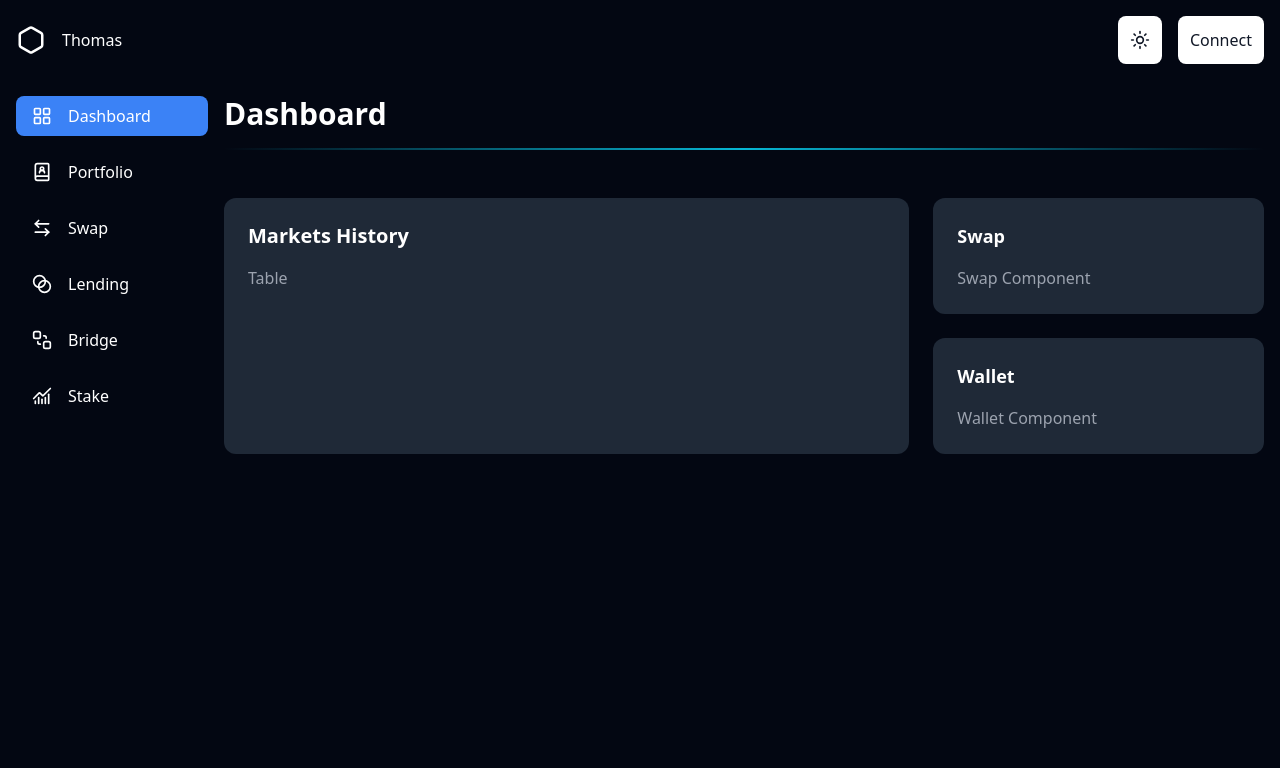
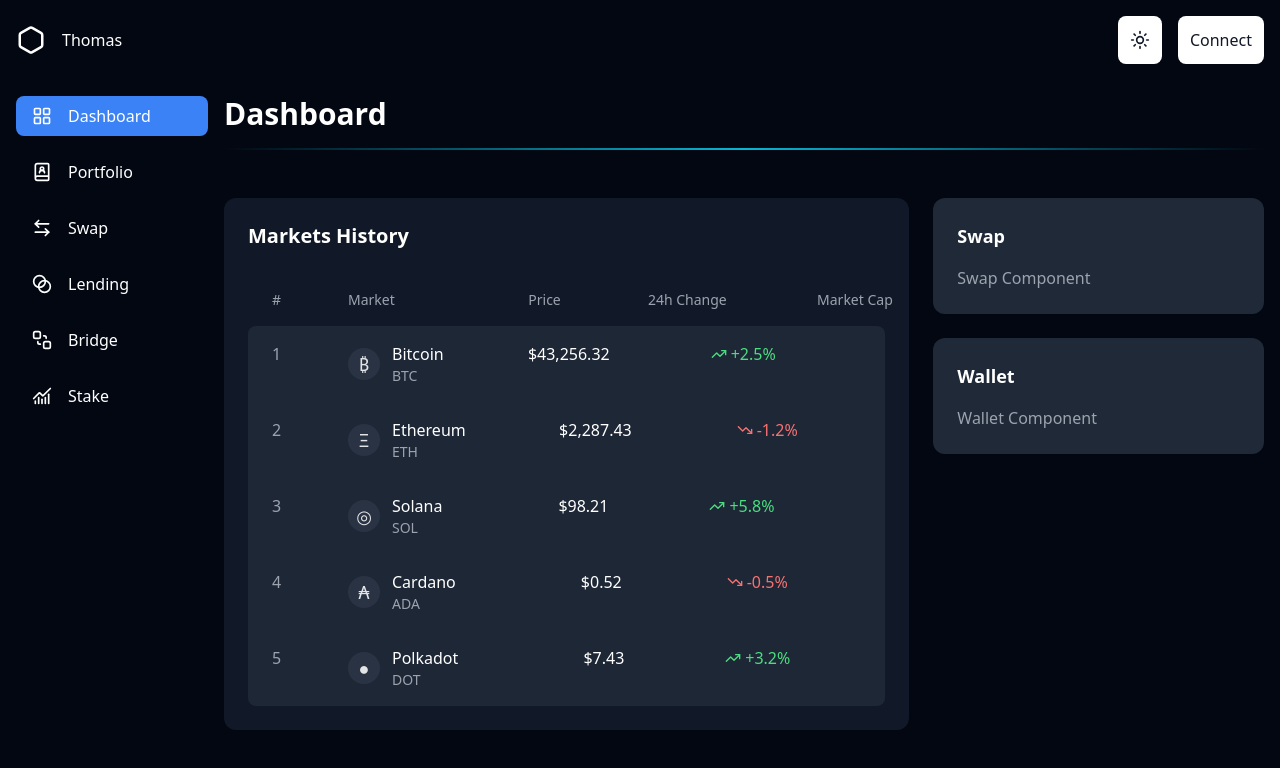
Before and after one commit to thomasalzonne/cryptoportfolio, a React (Vite) app in the folder frontend/: page /dashboard in a window 1280 px wide. Shown: the top 768 px of the page. Built offline with nearby package versions, Linux system fonts and the light colour scheme.

Commit message:
Add crypto table

```diff
--- /dev/null
+++ b/frontend/src/components/Table.tsx
@@ -0,0 +1,117 @@
+import { TrendingUp, TrendingDown } from 'lucide-react'
+
+interface CryptoData {
+  rank: number
+  name: string
+  symbol: string
+  price: string
+  change: number
+  marketCap: string
+  icon: string
+}
+
+export default function Table() {
+  const cryptos: CryptoData[] = [
+    { rank: 1, name: 'Bitcoin', symbol: 'BTC', price: '$43,256.32', change: 2.5, marketCap: '$850B', icon: '₿' },
+    { rank: 2, name: 'Ethereum', symbol: 'ETH', price: '$2,287.43', change: -1.2, marketCap: '$275B', icon: 'Ξ' },
+    { rank: 3, name: 'Solana', symbol: 'SOL', price: '$98.21', change: 5.8, marketCap: '$42B', icon: '◎' },
+    { rank: 4, name: 'Cardano', symbol: 'ADA', price: '$0.52', change: -0.5, marketCap: '$18B', icon: '₳' },
+    { rank: 5, name: 'Polkadot', symbol: 'DOT', price: '$7.43', change: 3.2, marketCap: '$9B', icon: '●' },
+  ]
+
+  return (
+    <div className="w-full">
+      <div className="hidden md:block">
+        <div className="grid grid-cols-[60px_1fr_150px_150px_150px] gap-4 py-4 px-6 text-sm font-medium text-gray-400">
+          <div>#</div>
+          <div>Market</div>
+          <div className="text-right">Price</div>
+          <div className="text-right">24h Change</div>
+          <div className="text-right">Market Cap</div>
+        </div>
+
+        <div className="bg-slate-400/10 rounded-lg overflow-hidden">
+          {cryptos.map((crypto, index) => (
+            <div
+              key={crypto.rank}
+              className={`grid grid-cols-[60px_1fr_150px_150px_150px] gap-4 py-4 px-6 hover:bg-white/5 transition-colors`}
+            >
+              <div className="text-gray-400">{crypto.rank}</div>
+
+              <div className="flex items-center gap-3">
+                <div className="w-8 h-8 rounded-full bg-gray-700/50 flex items-center justify-center text-lg flex-shrink-0">
+                  {crypto.icon}
+                </div>
+                <div>
+                  <div className="font-medium text-white">{crypto.name}</div>
+                  <div className="text-sm text-gray-400">{crypto.symbol}</div>
+                </div>
+              </div>
+
+              <div className="text-right font-medium text-white">
+                {crypto.price}
+              </div>
+
+              <div className="text-right">
+                <div className={`flex items-center justify-end gap-1 ${
+                  crypto.change >= 0 ? 'text-green-400' : 'text-red-400'
+                }`}>
+                  {crypto.change >= 0 ? <TrendingUp size={16} /> : <TrendingDown size={16} />}
+                  <span className="font-medium">{crypto.change >= 0 ? '+' : ''}{crypto.change}%</span>
+                </div>
+              </div>
+
+              <div className="text-right text-gray-400">
+                {crypto.marketCap}
+              </div>
+            </div>
+          ))}
+        </div>
+      </div>
+
+      <div className="md:hidden space-y-4">
+        {cryptos.map((crypto) => (
+          <div
+            key={crypto.rank}
+            className="bg-slate-400/25 rounded-lg p-4 hover:bg-white/5 transition-colors"
+          >
+            <div className="flex items-center justify-between mb-4">
+              <div className="flex items-center gap-3">
+                <div className="w-10 h-10 rounded-full bg-gray-700/50 flex items-center justify-center text-xl">
+                  {crypto.icon}
+                </div>
+                <div>
+                  <div className="font-medium text-white text-lg">{crypto.name}</div>
+                  <div className="text-sm text-gray-400">{crypto.symbol}</div>
+                </div>
+              </div>
+              <div className="text-sm text-gray-400">#{crypto.rank}</div>
+            </div>
+
+            <div className="space-y-3">
+              <div className="flex justify-between items-center">
+                <span className="text-gray-400 text-sm">Price</span>
+                <span className="font-medium text-white text-lg">{crypto.price}</span>
+              </div>
+
+              <div className="flex justify-between items-center">
+                <span className="text-gray-400 text-sm">24h Change</span>
+                <div className={`flex items-center gap-1 ${
+                  crypto.change >= 0 ? 'text-green-400' : 'text-red-400'
+                }`}>
+                  {crypto.change >= 0 ? <TrendingUp size={16} /> : <TrendingDown size={16} />}
+                  <span className="font-medium">{crypto.change >= 0 ? '+' : ''}{crypto.change}%</span>
+                </div>
+              </div>
+
+              <div className="flex justify-between items-center">
+                <span className="text-gray-400 text-sm">Market Cap</span>
+                <span className="text-gray-300">{crypto.marketCap}</span>
+              </div>
+            </div>
+          </div>
+        ))}
+      </div>
+    </div>
+  )
+}
--- a/frontend/src/pages/Dashboard.tsx
+++ b/frontend/src/pages/Dashboard.tsx
@@ -1,24 +1,25 @@
-import PageHeader from "../components/pages/Header";
-import PageLayout from "../components/pages/PageLayout";
+import PageHeader from '../components/pages/Header'
+import PageLayout from '../components/pages/PageLayout'
+import Table from '../components/Table'
 
 export default function Dashboard() {
   return (
     <PageLayout>
       <PageHeader title="Dashboard" />
 
-      <div className="grid grid-cols-3 gap-6 mt-6">
-        <div className="col-span-2 bg-gray-100 dark:bg-gray-800 rounded-xl p-6 transition-colors duration-300">
-          <h2 className="text-xl font-bold text-gray-900 dark:text-white mb-4">Markets History</h2>
-          <p className="text-gray-600 dark:text-gray-400">Table</p>
+      <div className="grid grid-cols-1 lg:grid-cols-3 gap-6 mt-6">
+        <div className="lg:col-span-2 bg-gray-100 dark:bg-gray-900 rounded-xl p-4 md:p-6 transition-colors duration-300">
+          <h2 className="text-xl font-bold text-gray-900 dark:text-white mb-6">Markets History</h2>
+          <Table />
         </div>
 
         <div className="space-y-6">
-          <div className="bg-gray-100 dark:bg-gray-800 rounded-xl p-6 transition-colors duration-300">
+          <div className="bg-gray-100 dark:bg-gray-800 rounded-xl p-4 md:p-6 transition-colors duration-300">
             <h3 className="text-lg font-bold text-gray-900 dark:text-white mb-4">Swap</h3>
             <p className="text-gray-600 dark:text-gray-400">Swap Component</p>
           </div>
 
-          <div className="bg-gray-100 dark:bg-gray-800 rounded-xl p-6 transition-colors duration-300">
+          <div className="bg-gray-100 dark:bg-gray-800 rounded-xl p-4 md:p-6 transition-colors duration-300">
             <h3 className="text-lg font-bold text-gray-900 dark:text-white mb-4">Wallet</h3>
             <p className="text-gray-600 dark:text-gray-400">Wallet Component</p>
           </div>
```
